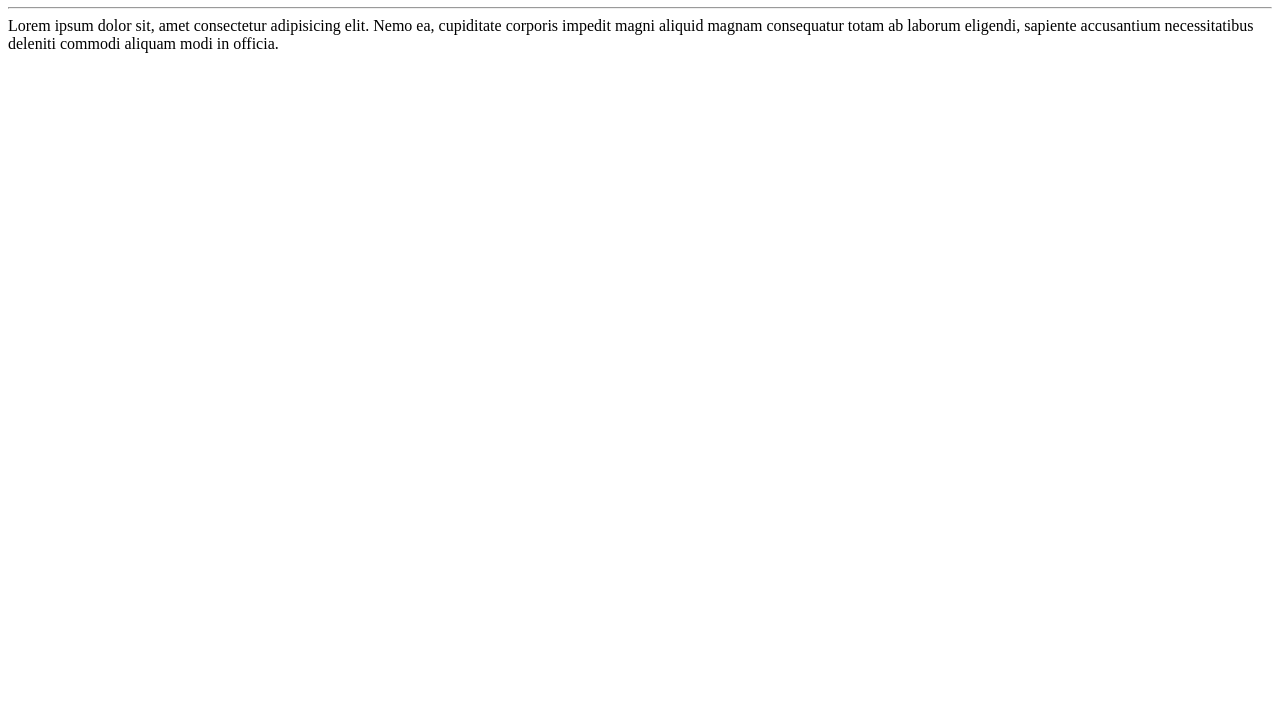
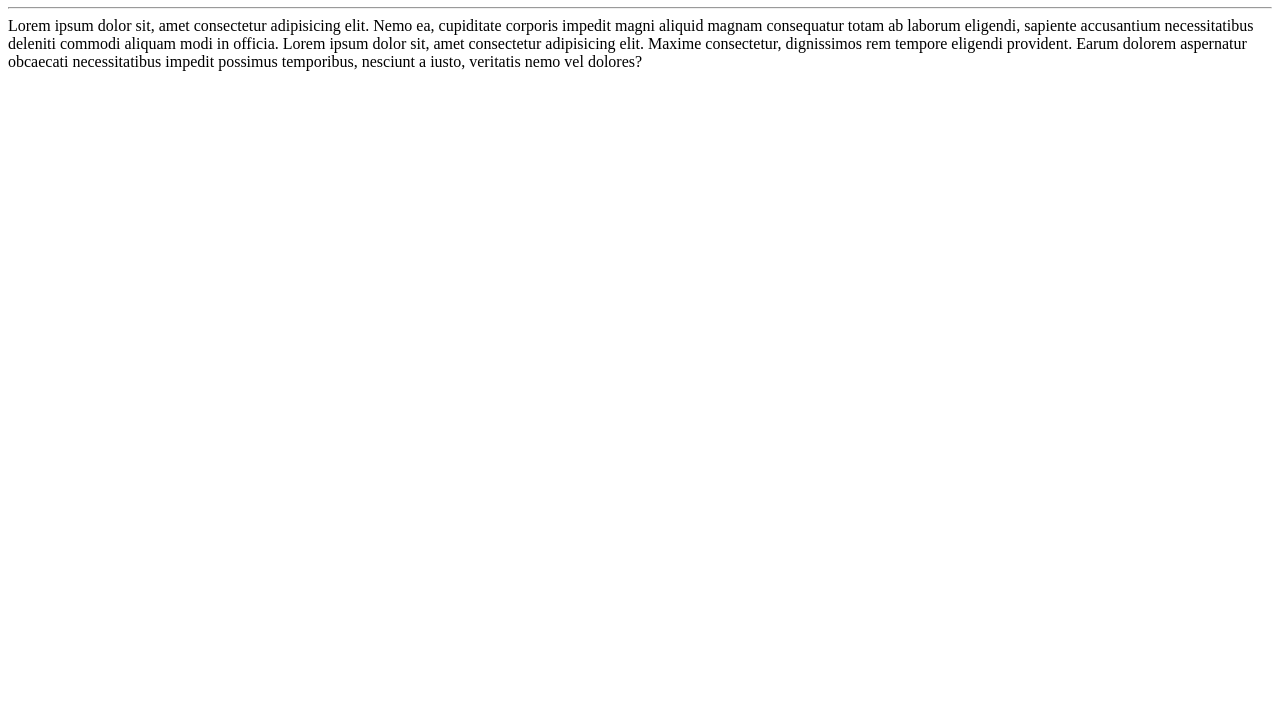
Before and after one commit to robertinho258/OlaMundo, a plain HTML site: page SiteTeste/index.html in a window 1280 px wide. Shown: the part 73-800 px from the top of the page. Drawn offline with Linux system fonts and the light colour scheme.

Commit message:
Add Paragrafo

```diff
--- a/SiteTeste/index.html
+++ b/SiteTeste/index.html
@@ -12,5 +12,7 @@
     <p1>Lorem ipsum dolor sit, amet consectetur adipisicing elit. Nemo ea, cupiditate corporis impedit magni aliquid magnam consequatur totam ab laborum eligendi, sapiente accusantium necessitatibus deleniti commodi aliquam modi in officia.
 
     </p1>
+
+    <p1> Lorem ipsum dolor sit, amet consectetur adipisicing elit. Maxime consectetur, dignissimos rem tempore eligendi provident. Earum dolorem aspernatur obcaecati necessitatibus impedit possimus temporibus, nesciunt a iusto, veritatis nemo vel dolores?</p1>
 </body>
 </html>
```
